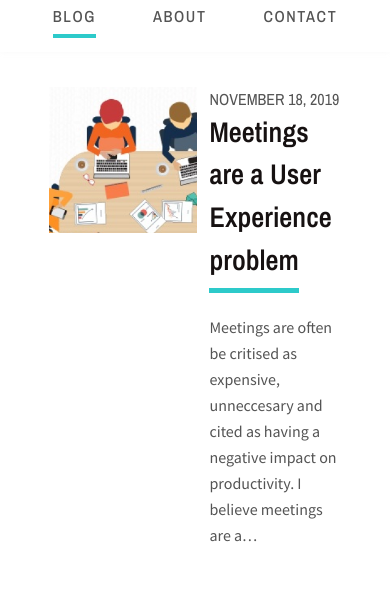
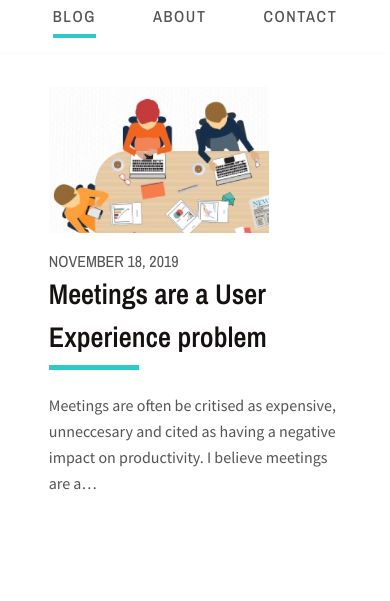
Before and after one commit to dougajmcdonald/dougmcdonald.co.uk, a Gatsby site: page / in a window 390 px wide. Shown: the part 792-1393 px from the top of the page. Built offline with nearby package versions, Linux system fonts and the light colour scheme; Gatsby itself is replaced by a stand-in of ours.

Commit message:
tweak images for mobile on post links

```diff
--- a/src/components/postlink.js
+++ b/src/components/postlink.js
@@ -3,7 +3,7 @@ import { Link } from "gatsby"
 import Img from "gatsby-image"
 
 const PostLink = ({ post: { excerpt, frontmatter } }) => (
-  <Link to={frontmatter.path} className="post-link">
+  <Link to={frontmatter.path} className="post-link flex-wrap md:flex-no-wrap">
     <Img
       fixed={frontmatter.image.childImageSharp.resize}
       alt="article lead"
@@ -11,7 +11,7 @@ const PostLink = ({ post: { excerpt, frontmatter } }) => (
       height={frontmatter.image.childImageSharp.resize.height}
       className="inline-block mr-sm lg:mr-3xl"
     />
-    <div className="w-2/3 flex flex-col inline-block">
+    <div className="flex flex-col inline-block mt-base md:w-2/3">
       <span className="date">{frontmatter.date}</span>
       <h3 className="post-title">{frontmatter.title}</h3>
       <span className="inline-block w-5xl h-xxxs bg-primary mb-lg"></span>
```
